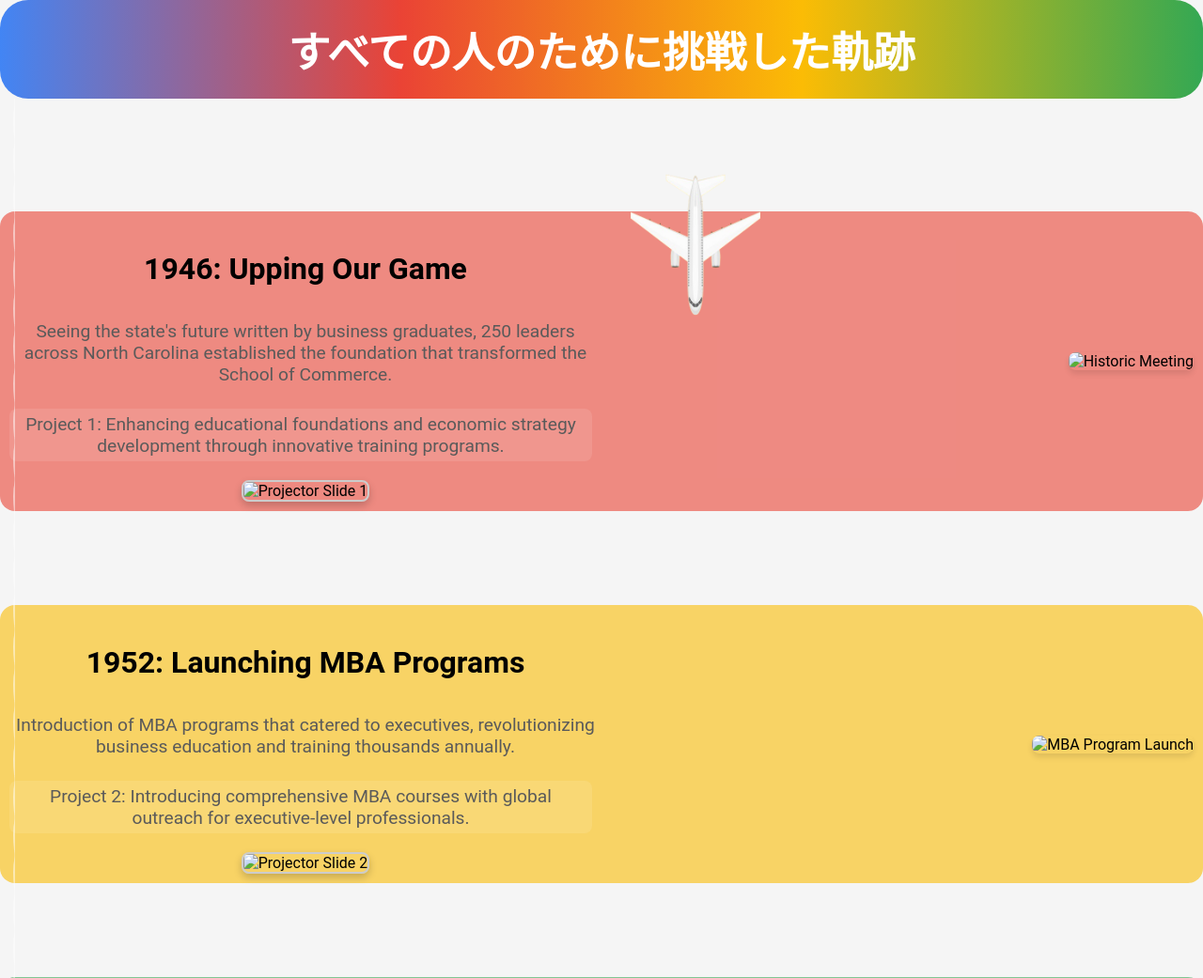
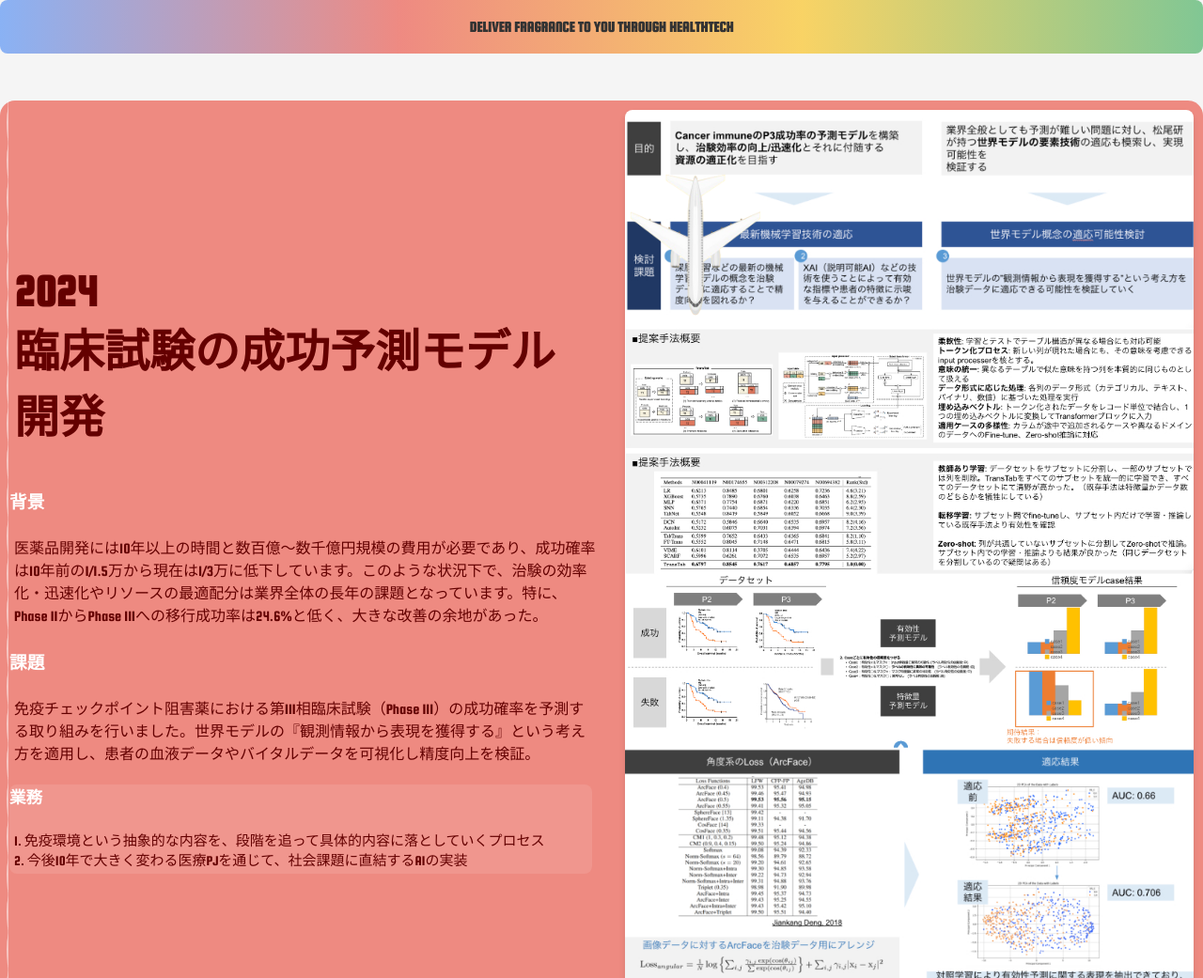
Before and after one commit to Yasu521/Yasu521.github.io, a PHP site: page /content/work/work-ja.html in a window 1280 px wide. Shown: the top 1041 px of the page at 94% size. Run offline with PHP 8.4, Linux system fonts and the light colour scheme; some libraries are stand-ins or nearby versions.

```diff
--- a/content/about-me/about-me-zh.html
+++ b/content/about-me/about-me-zh.html
@@ -33,9 +33,6 @@
                 <a href="https://github.com/Yasu521" aria-label="GitHub Profile" rel="noopener noreferrer" target="_blank">
                     <img src="./sns/github.webp" alt="GitHub Profile">
                 </a>
-                <a href="https://www.figma.com/@ciao521" aria-label="Figma Profile" rel="noopener noreferrer" target="_blank">
-                    <img src="./sns/Figma.webp" alt="Visit Yasu's Figma">
-                </a>
                 <a href="https://www.duolingo.com/profile/ciao_521" aria-label="Dolingo" rel="noopener noreferrer" target="_blank">
                     <img src="./sns/Duolingo.webp" alt="Dolingo Jarney" style="width: 50px; height: 50px;">
                 </a>
--- a/content/about-me/styless.css
+++ b/content/about-me/styless.css
@@ -34,6 +34,7 @@
     overflow-x: scroll;
     white-space: nowrap;
     position: relative;
+    border-radius: 8px;
 }
 .sns-container::after {
     display: inline;
--- a/content/project/project-en.html
+++ b/content/project/project-en.html
@@ -23,7 +23,7 @@
   <div class="main-content">
     <h1>During my time at university</h1>
       <section class="portfolio-item">
-        <h2>Matsuo Iwasawa Lab</h2>
+        <h2>Matsuo - Iwasawa Lab UTokyo</h2>
         <p><strong>2023 - 2025  #AI #Knowledge Tracing</strong></p>
         <p>Developed a machine learning model to predict forgetting timing and improve learning efficiency for elementary and middle school students using tablet-based educational materials. Achieved optimal review scheduling by leveraging student-specific features.</p>
         <div class="container">
@@ -35,7 +35,7 @@
           </div>
         </div>
         <hr class="custom-hr">
-        <h2>Global Future Faculty Development</h2>
+        <h2>Liberal Arts Program in Public Policy</h2>
         <p><strong>2023 - 2024  #Global Resource Management #Public Policy</strong></p>
         <p>I focused on the increasing electricity demand due to the expansion of AI usage and studied environmental and energy policies. In addition to visiting energy facilities and government agencies in Europe, I examined the initiatives and challenges in various regions. I also presented my own plan aimed at achieving sustainability by 2050.</p>
         <div class="container">
@@ -47,7 +47,7 @@
           </div>
         </div>
         <hr class="custom-hr">
-        <h2>Spoken Language Processing Lab</h2>
+        <h2>Spoken Language Processing Lab Doshisha University</h2>
         <p><strong>2022 - 2024  #NAOqi #Computer Assisted Language Learning</strong></p>
         <p>I developed a system where learners can learn English expressions through dialogues with two robots. I created scenarios that enable efficient learning, which led to receiving the Student Encouragement Award at the Japan Society for Information and Systems.</p>
         <div class="container">
--- a/content/project/project-fr.html
+++ b/content/project/project-fr.html
@@ -23,7 +23,7 @@
   <div class="main-content">
     <h1>Pendant mes études universitaires</h1>
     <section class="portfolio-item">
-      <h2>Laboratoire Matsuo Iwasawa</h2>
+      <h2>Laboratoire Matsuo Iwasawa Université de Tokyo</h2>
       <p><strong>2023 - 2025  #IA #Suivi des connaissances</strong></p>
       <p>Développement d'un modèle d'apprentissage automatique pour prédire les moments de l'oubli et améliorer l'efficacité de l'apprentissage des élèves du primaire et du collège en utilisant des supports pédagogiques basés sur des tablettes. Un calendrier de révision optimal a été mis en place en tirant parti des caractéristiques spécifiques des élèves.</p>
       <div class="container">
@@ -35,7 +35,7 @@
         </div>
       </div>
       <hr class="custom-hr">
-      <h2>Développement de la Faculté Globale du Futur</h2>
+      <h2>Programme de culture générale en politiques publiques</h2>
       <p><strong>2023 - 2024  #Gestion des ressources mondiales #Politique publique</strong></p>
       <p>Je me suis concentré sur l'augmentation de la demande en électricité due à l'expansion de l'utilisation de l'IA et j'ai étudié les politiques environnementales et énergétiques. En plus de visiter des installations énergétiques et des agences gouvernementales en Europe, j'ai examiné les initiatives et les défis dans diverses régions. J'ai également présenté mon propre plan visant à atteindre la durabilité d'ici 2050.</p>
       <div class="container">
@@ -47,7 +47,7 @@
         </div>
       </div>
       <hr class="custom-hr">
-      <h2>Laboratoire de Traitement de la Langue Parlée</h2>
+      <h2>Laboratoire de traitement de la langue parlée Université Doshisha</h2>
       <p><strong>2022 - 2024  #NAOqi #Apprentissage des langues assisté par ordinateur</strong></p>
       <p>J'ai développé un système permettant aux apprenants d'apprendre des expressions anglaises à travers des dialogues avec deux robots. J'ai créé des scénarios qui permettent un apprentissage efficace, ce qui m'a valu le prix d'encouragement étudiant de la Société japonaise d'information et de systèmes.</p>
       <div class="container">
--- a/content/project/project-zh.html
+++ b/content/project/project-zh.html
@@ -35,7 +35,7 @@
         </div>
       </div>
       <hr class="custom-hr">
-      <h2>全球未来教职员工发展</h2>
+      <h2>公共政策通识教育课程</h2>
       <p><strong>2023 - 2024  #全球资源管理 #公共政策</strong></p>
       <p>我重点研究了由于人工智能使用扩展而导致的电力需求增加，并探讨了环境与能源政策。除了访问欧洲的能源设施和政府机构外，我还考察了各地区的举措与挑战。我还提出了一个旨在到2050年实现可持续性的计划。</p>
       <div class="container">
@@ -47,7 +47,7 @@
         </div>
       </div>
       <hr class="custom-hr">
-      <h2>语言处理实验室</h2>
+      <h2>口语处理实验室</h2>
       <p><strong>2022 - 2024  #NAOqi #计算机辅助语言学习</strong></p>
       <p>我开发了一个系统，使学习者能够通过与两台机器人对话来学习英语表达。我设计了能够实现高效学习的场景，并因此获得了日本信息与系统学会的学生鼓励奖。</p>
       <div class="container">
--- a/content/work/styles.css
+++ b/content/work/styles.css
@@ -8,16 +8,17 @@ body {
 }
 
 header {
-    background: linear-gradient(90deg, #4285F4, #EA4335, #FBBC05, #34A853);
-    color: white;
+    background: linear-gradient(90deg, #4285F499, #EA433599, #FBBC0599, #34A85399);
+    color: linear-gradient(#4285F499, #EA433599, #FBBC0599, #34A85399);
+    font-family: "Squada One", serif;
     padding: 20px;
     text-align: center;
-    border-radius: 30px;
+    border-radius: 8px;
 }
 
 header h1 {
     margin: 0;
-    font-size: 2.8em;
+    font-size: 1em;
 }
 
 .plane-container {
@@ -34,7 +35,6 @@ header h1 {
 .timeline {
     position: relative;
     margin: 0;
-    padding: 20px 0;
 }
 
 .timeline-line {
@@ -49,7 +49,7 @@ header h1 {
 .timeline-line2 {
     position: absolute;
     top: 0;
-    left: 1%;
+    left: 0.5%;
     transform: translateX(-50%);
     width: 5px;
     height: 100%;
@@ -96,9 +96,9 @@ header h1 {
     display: flex;
     align-items: center;
     justify-content: space-between;
-    margin: 100px 0;
+    margin: 50px 0;
     padding: 10px;
-    text-align: center;
+
     scroll-snap-align: center;
 }
 
@@ -106,27 +106,31 @@ header h1 {
 .timeline-section:nth-child(4n+1) {
     border-radius: 16px;
     background-color: #34A85399;
+    font-family: "Squada One", serif;
     color: #000000;
 }
 .timeline-section:nth-child(4n+2) {
     border-radius: 16px;
     background-color: #4285F499;
+    font-family: "Squada One", serif;
     color: #000000;
 }
 .timeline-section:nth-child(4n+3) {
     border-radius: 16px;
     background-color: #EA433599;
+    font-family: "Squada One", serif;
     color: #000000;
 }
 .timeline-section:nth-child(4n) {
   border-radius: 16px;
     background-color: #FBBC0599;
+    font-family: "Squada One", serif;
     color: #000000;
 }
 .timeline-section .images-container {
     display: flex;
     flex-direction: column;
-    gap: 20px;
+    gap: 10px;
 }
 
 .timeline-section img {
@@ -139,27 +143,64 @@ header h1 {
     max-width: 50%;
 }
 
-.timeline-section h2 {
-    font-size: 2em;
+.timeline-section:nth-child(4n+1) h2 {
+    font-size: 3em;
+    padding: 5px;
+    color: rgb(0, 100, 0);
+    font-family: "Squada One", serif;
+}
+.timeline-section:nth-child(4n+2) h2 {
+    font-size: 3em;
+    padding: 5px;
+    color: rgb(0, 0, 100);
+    font-family: "Squada One", serif;
+}
+.timeline-section:nth-child(4n+3) h2 {
+    font-size: 3em;
+    padding: 5px;
+    color: rgb(100, 0, 0);
+}
+.timeline-section:nth-child(4n) h2 {
+    font-size: 3em;
+    padding: 5px;
+    color: rgb(100, 100, 0);
+}
+
+
+.timeline-section:nth-child(4n+1) p {
+    font-size:  1em;
+    color: rgb(0,100,0);
+    padding: 5px;
+}
+.timeline-section:nth-child(4n+2) p {
+    font-size:  1em;
+    color: rgb(0,0,100);
+    padding: 5px;
+}
+.timeline-section:nth-child(4n+3) p {
+    font-size:  1em;
+    color: rgb(100,0,0);
+    padding: 5px;
+}
+.timeline-section:nth-child(4n) p {
+    font-size:  1em;
+    color: rgb(100,100,0);
     padding: 5px;
 }
 
-.timeline-section p {
-    font-size: 1.2em;
-    color: #5a5a5a;
-    padding: 5px;
+h3 {
+    color:white;
+    font-family: "Squada One", serif;
 }
-
 .project-details {
-    margin-top: 20px;
-    font-size: 1em;
+    font-size: 15px;
     background: rgba(255, 255, 255, 0.1);
     border-radius: 8px;
-    margin-right:    10px;
+    margin-right:  10px;
 }
 
 .projector {
-    margin-top: 20px;
+    margin-top: 10px;
     text-align: center;
 }
 
--- a/content/work/work-ja.html
+++ b/content/work/work-ja.html
@@ -1,14 +1,17 @@
 <!DOCTYPE html>
-<html lang="en">
+<html lang="ja">
   <head>
     <meta charset="UTF-8">
     <meta name="viewport" content="width=device-width, initial-scale=1.0">
-    <title>My Journey</title>
+    <title>MY JOURNEY</title>
+    <link rel="preconnect" href="https://fonts.googleapis.com">
+    <link rel="preconnect" href="https://fonts.gstatic.com" crossorigin>
+    <link href="https://fonts.googleapis.com/css2?family=Squada+One&family=Teko:wght@300..700&display=swap" rel="stylesheet">
     <link rel="stylesheet" href="./content/work/styles.css">
 </head>
 <body>
     <header>
-        <h1>すべての人のために挑戦した軌跡</h1>
+        <h1>DELIVER FRAGRANCE TO YOU THROUGH HEALTHTECH</h1>
     </header>
     <div class="timeline">
       <div class="timeline-line2"></div>
@@ -16,51 +19,28 @@
         <img src="./content/work/plane.png" alt="plane"></div>
         <section class="timeline-section">
             <div class="text-content">
-                <h2>1946: Upping Our Game</h2>
-                <p>Seeing the state's future written by business graduates, 250 leaders across North Carolina established the foundation that transformed the School of Commerce.</p>
+                <h2>2024<br>臨床試験の成功予測モデル開発</h2>
+                <h3>背景</h3>
+                <p> 医薬品開発には10年以上の時間と数百億～数千億円規模の費用が必要であり、成功確率は10年前の1/1.5万から現在は1/3万に低下しています。このような状況下で、治験の効率化・迅速化やリソースの最適配分は業界全体の長年の課題となっています。特に、Phase IIからPhase IIIへの移行成功率は24.6%と低く、大きな改善の余地があった。
+                <h3>課題</h3>
+                <p>免疫チェックポイント阻害薬における第III相臨床試験（Phase III）の成功確率を予測する取り組みを行いました。世界モデルの『観測情報から表現を獲得する』という考え方を適用し、患者の血液データやバイタルデータを可視化し精度向上を検証。</p>
                 <div class="project-details">
-                    <p>Project 1: Enhancing educational foundations and economic strategy development through innovative training programs.</p>
-                </div>
-                <div class="projector">
-                    <img src="https://via.placeholder.com/600x400?text=Slide+1" alt="Projector Slide 1" loading="lazy">
+                    <h3>業務</h3>
+                    <p class="tag">1. 免疫環境という抽象的な内容を、段階を追って具体的内容に落としていくプロセス <br> 2. 今後10年で大きく変わる医療PJを通じて、社会課題に直結するAIの実装</p>
                 </div>
             </div>
-            <img src="https://via.placeholder.com/300" alt="Historic Meeting" loading="lazy">
+            <img src="./content/work/2024.jpg" alt="2024" loading="lazy">
         </section>
         <section class="timeline-section">
             <div class="text-content">
-                <h2>1952: Launching MBA Programs</h2>
-                <p>Introduction of MBA programs that catered to executives, revolutionizing business education and training thousands annually.</p>
-                <div class="project-details">
-                    <p>Project 2: Introducing comprehensive MBA courses with global outreach for executive-level professionals.</p>
-                </div>
-                <div class="projector">
-                    <img src="https://via.placeholder.com/600x400?text=Slide+2" alt="Projector Slide 2" loading="lazy">
-                </div>
+                <h2>AI-Powered Future</h2>
+                <p>Continuing to lead with innovation, AI-driven solutions now form the backbone of diverse industries globally.</p>
             </div>
-            <img src="https://via.placeholder.com/300" alt="MBA Program Launch" loading="lazy">
-        </section>
-        <section class="timeline-section">
-          <div class="text-content">
-              <h2>2024: AI-Powered Future</h2>
-              <p>Continuing to lead with innovation, AI-driven solutions now form the backbone of diverse industries globally.</p>
-              <div class="project-details">
-                  <p>Project 4: Deploying AI solutions across industries to optimize operations and innovation.</p>
-              </div>
-              <div class="projector">
-                  <img src="https://via.placeholder.com/600x400?text=Slide+4" alt="Projector Slide 4" loading="lazy">
-              </div>
-          </div>
-                <img src="./content/work/1.webp" alt="AI Revolution" loading="lazy">
-      </section>
-        <section class="timeline-section">
-            <div class="text-content">
-                <h2>2024: AI-Powered Future</h2>
-                <p>Continuing to lead with innovation, AI-driven solutions now form the backbone of diverse industries globally.</p>
+        <img src="./content/work/future.webp" alt="future" loading="lazy">
         </section>
     </div>
     <footer>
-        <p>&copy; 2024 Milestones in AI Development. All rights reserved.</p>
+        <p>&copy; Milestones in Development</p>
     </footer>
 </body>
 </html>
--- a/content/work/work-zh.html
+++ b/content/work/work-zh.html
@@ -8,7 +8,7 @@
 </head>
 <body>
     <header>
-        <h1>YASU 为每个人努力实现共同的可能</h1>
+        <h1>来自健康科技的全新香气</h1>
     </header>
     <div class="plane-container">
         <img src="./content/work/plane.png" alt="plane">
@@ -61,7 +61,7 @@
         </section>
     </div>
     <footer>
-        <p>&copy; 2024 Milestones in AI Development. All rights reserved.</p>
+        <p>&copy; Milestones in Development</p>
     </footer>
 </body>
 </html>
--- a/index.html
+++ b/index.html
@@ -6,7 +6,6 @@
   <title>Yasuhiro | 康洋 - Portfolio</title>
   <link rel="alternate" hreflang="en" href="https://yasu521.github.io/" />
   <link rel="alternate" hreflang="fr" href="https://yasu521.github.io/" />
-  <link rel="alternate" hreflang="zh" href="https://yasu521.github.io/" />
   <link rel="alternate" hreflang="ja" href="https://yasu521.github.io/" />
   <link rel="alternate" hreflang="x-default" href="https://yasu521.github.io/"/>
   <script async src="https://www.googletagmanager.com/gtag/js?id=G-Y2FVBDQYBP"></script>
@@ -39,7 +38,6 @@
         const descriptions = {
             en: "Hello, I'm Yasuhiro Iwai. Since middle school, I have been contributing to society through activities that promote health and happiness. I value growth with people from diverse backgrounds, fostering environments where health and happiness thrive.",
             fr: "Bonjour, je suis Yasuhiro Iwai. Depuis le collège, je contribue à la société par des activités favorisant la santé et le bonheur. Je valorise la croissance avec des personnes aux horizons divers et des environnements propices à la santé et au bonheur.",
-            zh: "您好，我是岩井康洋。从中学起，我通过促进健康和幸福的活动为社会做出贡献。我重视与不同背景的人共同成长，并珍惜健康和幸福的环境。",
             ja: "岩井康洋と申します。私は名前のとおり、中学1年生の頃から健康や幸せにつながる活動を通じて、社会に貢献してまいりました。様々なバックグラウンドを持つ人と共に成長し、健康や幸せを感じられる環境を大切にしています。"
         };
         const defaultLang = descriptions[langCode] ? langCode : 'en';
@@ -90,7 +88,6 @@
             <button class="language-option" data-lang="en">English</button>
             <button class="language-option" data-lang="fr">Français</button>
             <button class="language-option" data-lang="ja">日本語</button>
-            <button class="language-option" data-lang="zh">中文</button>
         </div>
   </div>
 <script>
--- a/script.js
+++ b/script.js
@@ -1,12 +1,11 @@
-const supportedLanguages = ["en", "fr", "zh", "ja"];
+const supportedLanguages = ["en", "fr", "ja"];
 const browserLanguage = navigator.language.substring(0, 2);
 const defaultLanguage = supportedLanguages.includes(browserLanguage) ? browserLanguage : "en";
 let currentLanguage = defaultLanguage;
 const flagImages = {
     en: './flag/USA.webp',
     ja: './flag/Japan.webp',
-    fr: './flag/France.webp',
-    zh: './flag/China.webp'
+    fr: './flag/France.webp'
 }
 const textures = {
     dustTextures: [
```
Also changed, not shown: content/about-me/about-me-en.html (+9 -3 lines), content/about-me/about-me-fr.html (+5 -5 lines), content/about-me/about-me-ja.html (+3 -6 lines), content/buttonsConfig.json (+6 -6 lines), content/project/project-ja.html (+6 -6 lines), content/work/work-en.html (+22 -43 lines), content/work/work-fr.html (+22 -47 lines), content/work/2024.jpg (added), content/work/future.webp (added).
